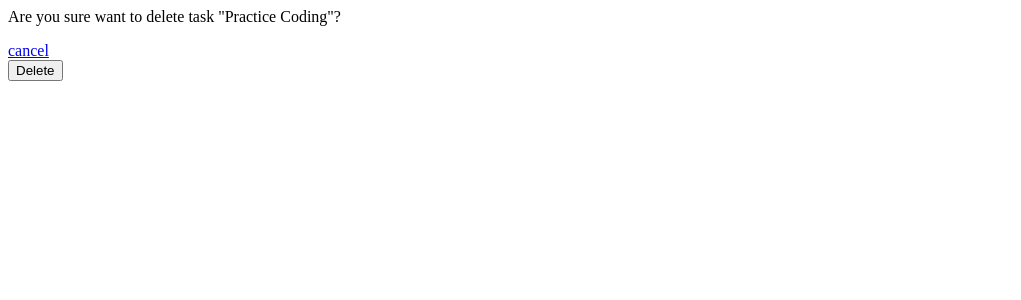
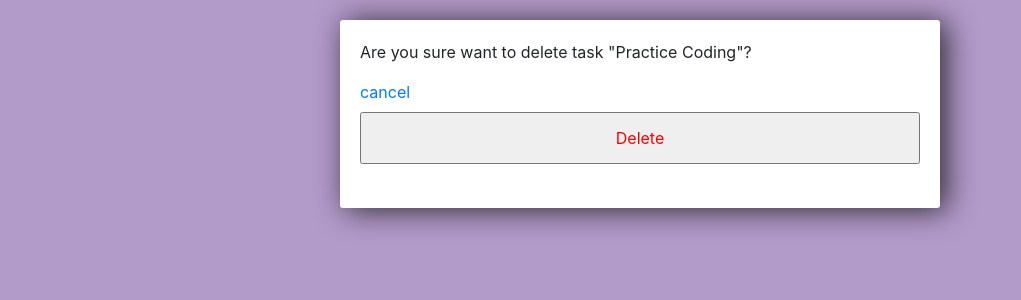
Before and after one commit to Akhilesh-Bayadi/Django_Todo_app, a Django app: page /delete/45 in a window 1280 px wide. Shown: the top 300 px of the page, without its empty margins (0-1021 px from the left). Run offline with Django 4.2, Linux system fonts and the light colour scheme; data comes from the database, SQL or seed files in the repository; both versions use the stored data as it was after the commit; some libraries are stand-ins or nearby versions.

Commit message:
Added CSS

```diff
--- a/tasks/templates/tasks/delete.html
+++ b/tasks/templates/tasks/delete.html
@@ -1,7 +1,59 @@
-<p>Are you sure want to delete task "{{item}}"?</p>
+<link rel="stylesheet" href="https://stackpath.bootstrapcdn.com/bootstrap/4.3.1/css/bootstrap.min.css" integrity="sha384-ggOyR0iXCbMQv3Xipma34MD+dH/1fQ784/j6cY/iJTQUOhcWr7x9JvoRxT2MZw1T" crossorigin="anonymous">
+
+<style>
+
+	body{
+		background-color: #638CB8;
+	}
+
+	input{
+		width: 100%;
+		padding: 12px 20px;
+		margin: 8px 0;
+		box-sizing: border-box;
+	}
+
+	input::placeholder {
+	  color: #d3d3d3;
+	}
+
+	.submit{
+		background-color: #6BA3E8;
+	}
+
+	.center-column{
+		width:600px;
+		margin: 20px auto;
+		padding:20px;
+		background-color: #fff;
+		border-radius: 3px;
+		box-shadow: 6px 2px 30px 0px rgba(0,0,0,0.75);
+	}
+
+	.item-row{
+		background-color: #906abd;
+		margin: 10px;
+		padding: 20px;
+		border-radius: 3px;
+		color: #fff;
+		font-size: 16px;
+		box-shadow: 0px -1px 10px -4px rgba(0,0,0,0.75);
+	}
+
+	.btn-danger{
+		background-color: #ffae19;
+		border-color: #e59400;
+	}
+
+</style>
+<div class = "center-column">
+<body style="background-color: rgb(178, 154, 201);">
+    <p>Are you sure want to delete task "{{item}}"?</p>
 <a href="{% url 'list' %}">cancel</a>
 <form method="POST", action =" ">
     {%csrf_token%}
     {{form}}
-    <input type = "submit" name = 'Delete Task' value = 'Delete'>
+    <input type = "submit" name = 'Delete Task' value = 'Delete' style="color: red;">
 </form>
+</body>
+</div>
```
Also changed, not shown: tasks/templates/tasks/list.html (+59 -11 lines), tasks/templates/tasks/update_task.html (+54 -2 lines), db.sqlite3.
